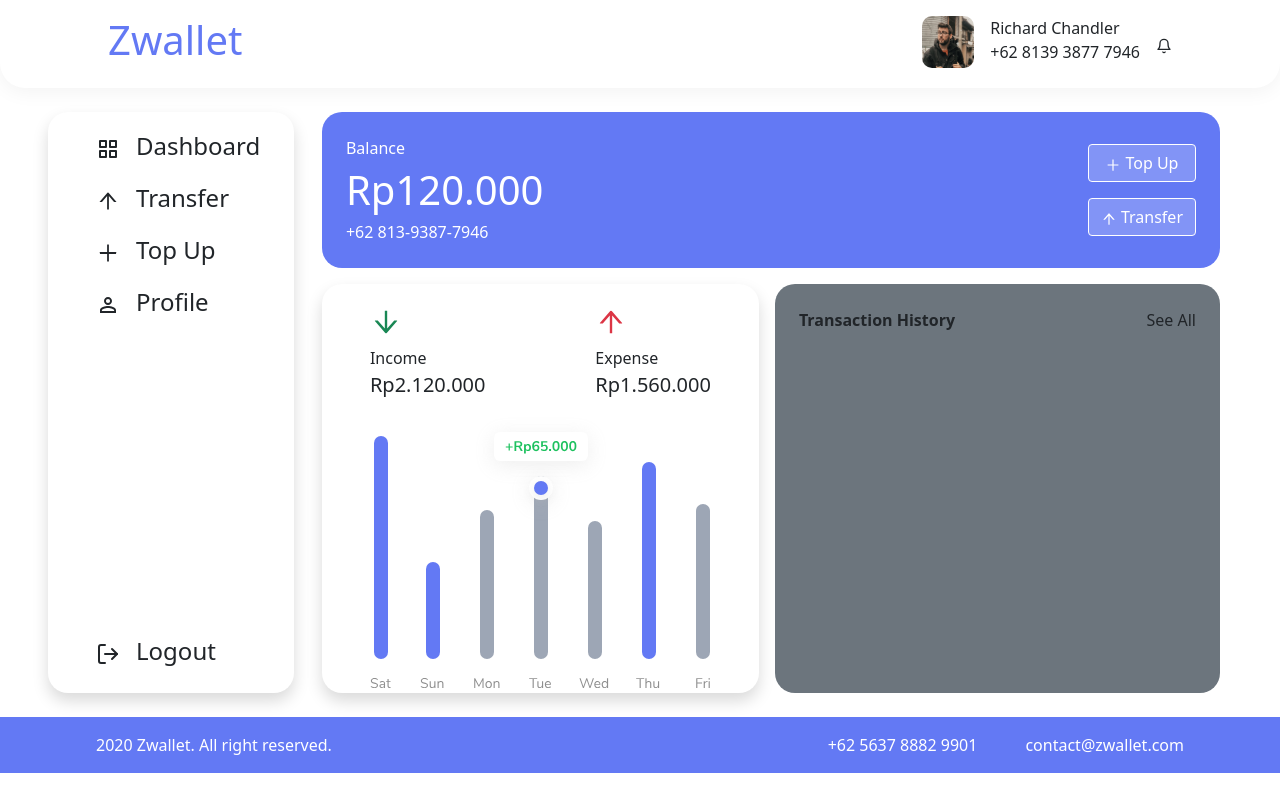
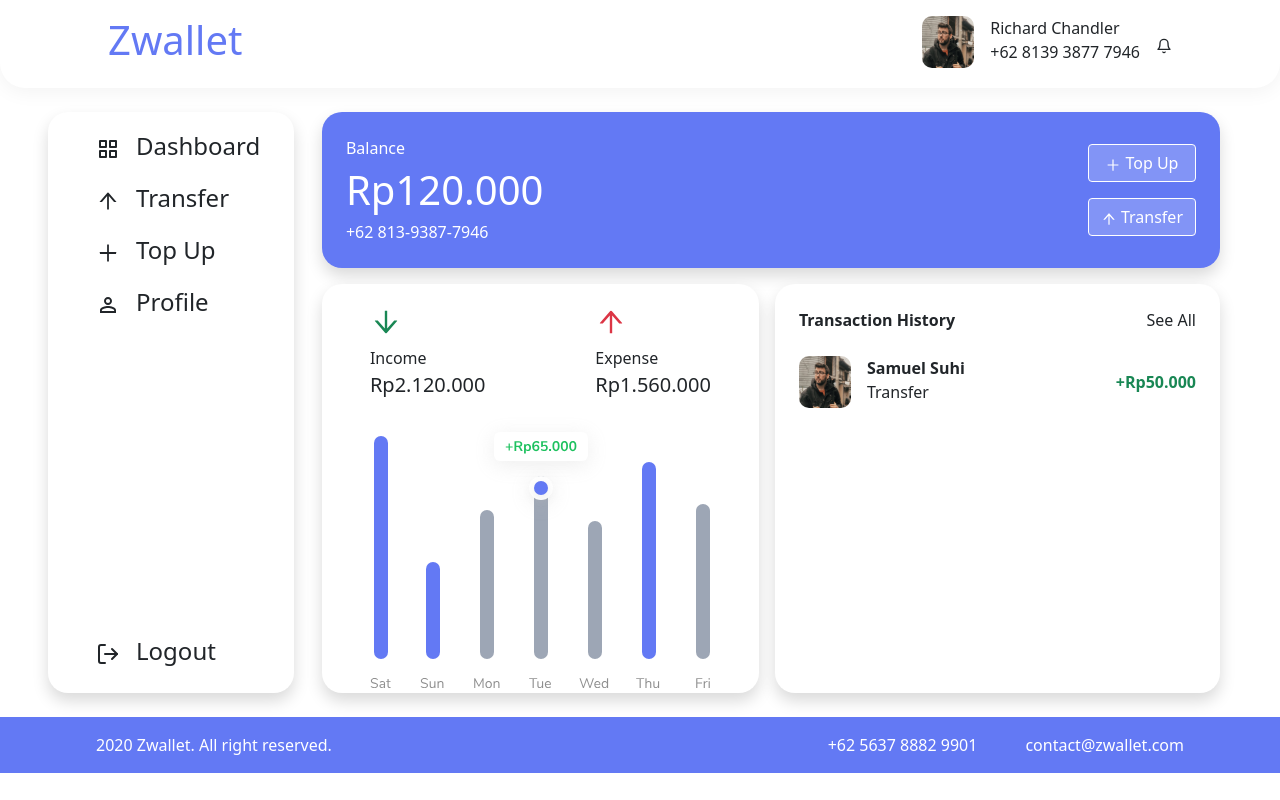
Before and after one commit to tyassusanto/zwallet-react, a React (Create React App) app: page / in a window 1280 px wide. Built offline with nearby package versions, Linux system fonts and the light colour scheme.

Commit message:
update home

```diff
--- a/src/App.js
+++ b/src/App.js
@@ -1,5 +1,6 @@
 import React from 'react'
 import { BrowserRouter, Routes, Route} from 'react-router-dom'
+import History from './Pages/History'
 import Home from './Pages/Home'
 import Login from './Pages/Login'
 import Page404 from './Pages/Page404'
@@ -12,8 +13,9 @@ const App = () => {
     <BrowserRouter>
       <Routes>
         <Route path='/' element={<Home/>}/>
+        <Route path='/register' element={<Register/>}/>
         <Route path='/login' element={<Login/>}/>
-        <Route path='/register' element={<Register/>}/>
+        <Route path='/history' element={<History/>}/>
         <Route path='/*' element={<Page404/>}/>
       </Routes>
     </BrowserRouter>
--- /dev/null
+++ b/src/Pages/History.js
@@ -0,0 +1,21 @@
+import React from 'react'
+import Footer from '../components/Footer/Footer'
+import Header from '../components/Header/Header'
+import Sidebar from '../components/Sidebar/Sidebar'
+
+const History = () => {
+    return (
+        <div>
+            <div className=''>
+            <Header/>
+            <section className='d-flex my-4'>
+                <Sidebar/>
+
+            </section>
+            <Footer/>
+        </div>
+        </div>
+    )
+}
+
+export default History
--- a/src/components/HomeContent/HomeContent.js
+++ b/src/components/HomeContent/HomeContent.js
@@ -1,13 +1,14 @@
 import React from 'react'
 import '../../style.css'
 import grafik from '../../img/graphic.svg'
+import userPhoto from '../../img/robert.svg'
 import { AiOutlineArrowDown, AiOutlineArrowUp, AiOutlinePlus} from 'react-icons/ai'
 import Button from '../base/Button/Button'
 
 const HomeContent = () => {
     return (
         <div className='d-flex flex-column container w-100 ms-3 me-5  '>
-            <div className="balance-info w-100 mybgblue borad d-flex justify-content-between">
+            <div className="balance-info w-100 shadow mybgblue borad d-flex justify-content-between">
                 <div className="left-info text-white m-4">
                     <div className="title">Balance</div>
                     <div className="myblance fs-1">Rp120.000</div>
@@ -34,10 +35,20 @@ const HomeContent = () => {
                     </div>
                     <div className="grafik-img"><img src={grafik} alt="" /></div>
                 </div>
-                <div className="history bg-secondary w-100 borad">
+                <div className="history bg-white shadow w-100 borad">
                     <div className="title-history d-flex justify-content-between p-4">
                         <div className="title fw-bold">Transaction History</div>
                         <div className="to-history">See All</div>
+                    </div>
+                    <div className="history-card d-flex mx-4">
+                        <div className="img me-3"><img src={userPhoto} alt="" /></div>
+                        <div className="amount-transfer d-flex w-100 justify-content-between">
+                            <div className="trans-to">
+                                <div className="name fw-bold">Samuel Suhi</div>
+                                <div className="needs">Transfer</div>
+                            </div>
+                            <div className="amount-trans text-success fw-bold align-self-center">+Rp50.000</div>
+                        </div>
                     </div>
                 </div>
             </div>
```
